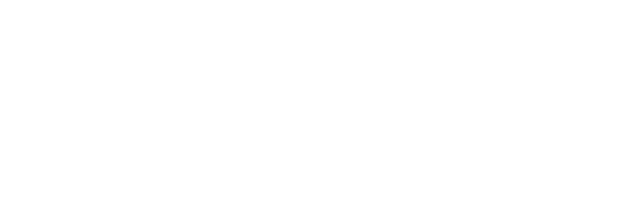
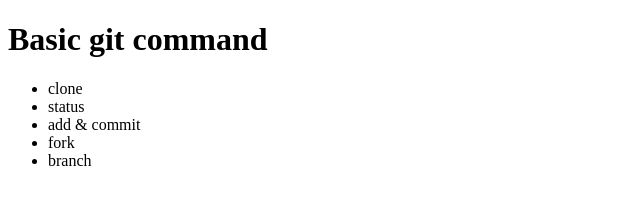
Before and after one commit to SnehaTirole/Delta-demo, a plain HTML site: page index.html in a window 1280 px wide. Shown: the whole page, without its empty margins (0-640 px from the left). Drawn offline with Linux system fonts and the light colour scheme.

Commit message:
add list of command in git

```diff
--- a/index.html
+++ b/index.html
@@ -4,6 +4,15 @@
     <meta charset="UTF-8">
     <meta name="viewport" content="width=device-width, initial-scale=1.0">
     <title>Document</title>
+    <h1>Basic git command</h1>
+    <ul>
+        <li>clone</li>
+        <li>status</li>
+        <li>add & commit</li>
+        <li>fork</li>
+        <li>branch</li>
+
+    </ul>
 </head>
 <body>
 
```
